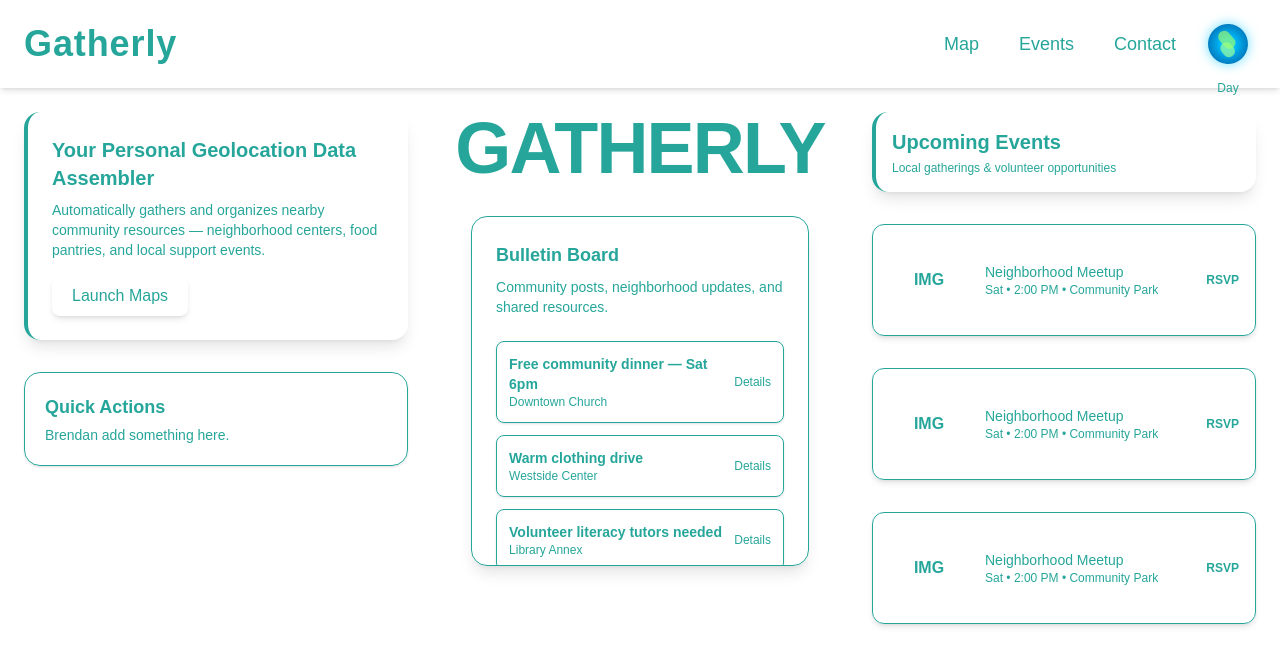
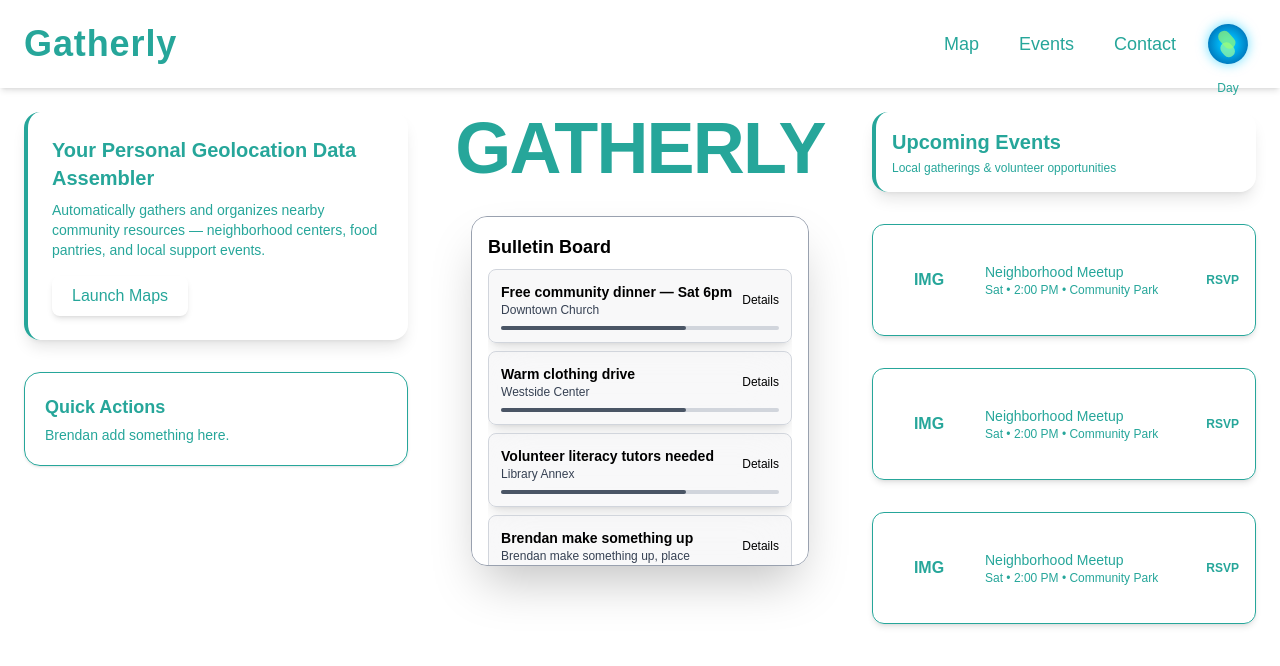
Before and after one commit to TSA-Group/tsa_group_starter, a Next.js app: page / in a window 1280 px wide. Shown: the top 666 px of the page. Built offline with nearby package versions, Linux system fonts and the light colour scheme.

Commit message:
Update page.tsx

```diff
--- a/app/page.tsx
+++ b/app/page.tsx
@@ -98,46 +98,37 @@ export default function Home() {
 
           <motion.div
             variants={cardPop}
-            className="w-full md:w-[88%] h-[350px] bg-info rounded-2xl border border-error shadow-lg p-6 relative overflow-hidden transition-colors duration-300"
+            className="w-full md:w-[88%] h-[350px] bg-white/60 dark:bg-black/60 backdrop-blur-xl rounded-2xl border border-gray-400 dark:border-gray-600 shadow-2xl p-4 relative overflow-y-auto scrollbar-thin scrollbar-thumb-gray-400 scrollbar-track-gray-100 dark:scrollbar-thumb-gray-600 dark:scrollbar-track-gray-800 transition-colors duration-300"
             whileHover={{ scale: 1.01 }}
           >
-            <h3 className="text-lg font-semibold">Bulletin Board</h3>
-            <p className="text-sm text-secondary/70 mt-2">
-              Community posts, neighborhood updates, and shared resources.
-            </p>
-
-            <motion.ul className="mt-6 grid gap-3">
+            <h3 className="text-lg font-semibold text-black dark:text-white mb-2">Bulletin Board</h3>
+            <div className="h-full overflow-y-auto">
               {[
-                {
-                  title: "Free community dinner — Sat 6pm",
-                  meta: "Downtown Church",
-                },
+                { title: "Free community dinner — Sat 6pm", meta: "Downtown Church" },
                 { title: "Warm clothing drive", meta: "Westside Center" },
-                {
-                  title: "Volunteer literacy tutors needed",
-                  meta: "Library Annex",
-                },
+                { title: "Volunteer literacy tutors needed", meta: "Library Annex" },
+                { title: "Brendan make something up", meta: "Brendan make something up, place" },
+                { title: "Brendan make something up", meta: "Brendan make something up, place" },
+                { title: "Brendan make something up", meta: "Brendan make something up, place" },
               ].map((item, i) => (
-                <motion.li
+                <motion.div
                   key={i}
                   variants={cardPop}
-                  className="bg-primary border border-primary-content rounded-lg p-3 shadow-sm hover:shadow-md transition-colors duration-300"
-                  whileHover={{ y: -4 }}
+                  className="bg-gray-100/60 dark:bg-gray-900/60 backdrop-blur-xl border border-gray-300 dark:border-gray-600 rounded-lg p-3 mb-2 shadow-lg hover:shadow-xl transition"
                 >
                   <div className="flex justify-between items-center">
                     <div>
-                      <div className="text-sm font-semibold">{item.title}</div>
-                      <div className="text-xs text-accent-content/60">
-                        {item.meta}
-                      </div>
+                      <div className="text-sm font-semibold text-black dark:text-white">{item.title}</div>
+                      <div className="text-xs text-gray-700 dark:text-gray-300">{item.meta}</div>
                     </div>
-                    <div className="text-xs text-neutral font-medium">
-                      Details
-                    </div>
+                    <div className="text-xs text-black dark:text-white font-medium">Details</div>
                   </div>
-                </motion.li>
+                  <div className="h-1 w-full bg-gray-300 dark:bg-gray-700 mt-2 rounded-full">
+                    <div className="h-1 bg-gray-600 dark:bg-gray-300 rounded-full w-2/3"></div>
+                  </div>
+                </motion.div>
               ))}
-            </motion.ul>
+            </div>
           </motion.div>
         </motion.section>
 
```
